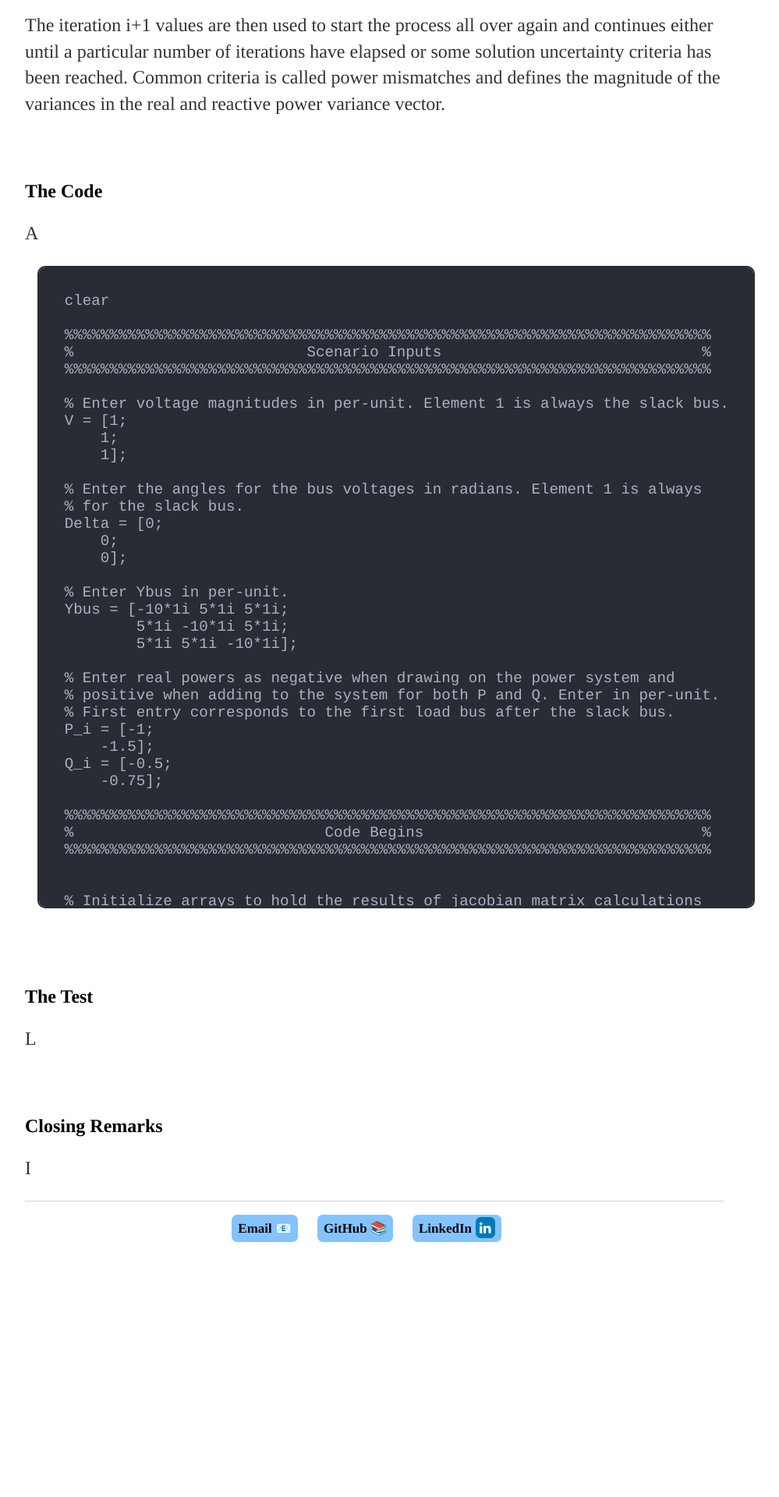
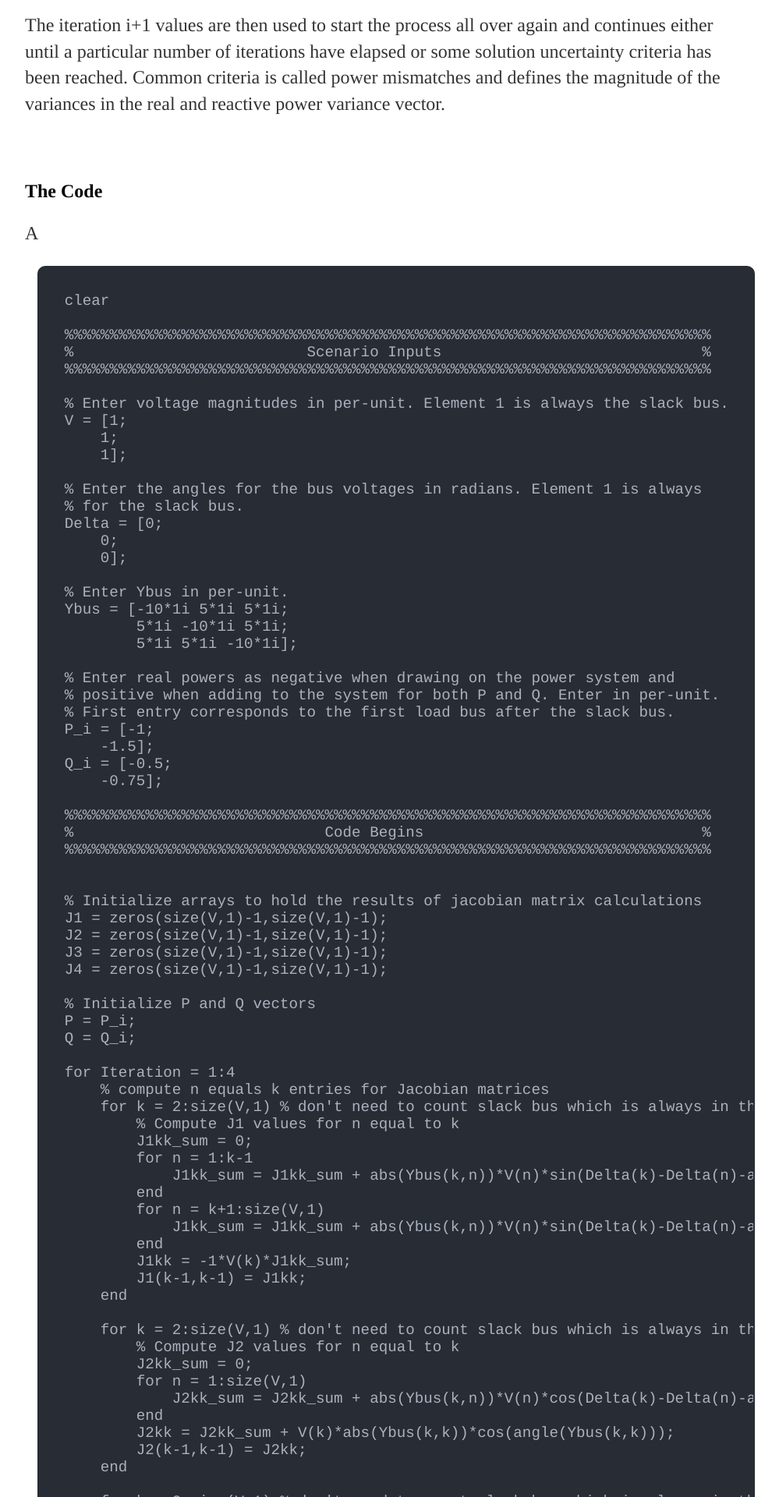
Before and after one commit to MalcolmHodgins/MalcolmHodgins.github.io, a Jekyll site: the page built from _posts/2022-06-22-Power Flow Solution by Newton Raphson.md, in a window 1280 px wide. Shown: the part 4480-6400 px from the top of the page at 78% size, without its empty margins (160-1159 px from the left). Built offline with Jekyll 4.4.1, drawn with Linux system fonts in a browser that asks for light colours; before the commit the page ends 6128 px from its top, so only the background shows below that.

Commit message:
power flow post edit

```diff
--- a/_posts/2022-06-22-Power Flow Solution by Newton Raphson.md
+++ b/_posts/2022-06-22-Power Flow Solution by Newton Raphson.md
@@ -95,7 +95,7 @@ date: 2022-06-22
     </p>
     <p>
       <pre>
-  <code class="codebox" style="height:800px;">
+  <code class="codebox" style="overflow-x:hidden;">
   clear
 
   %%%%%%%%%%%%%%%%%%%%%%%%%%%%%%%%%%%%%%%%%%%%%%%%%%%%%%%%%%%%%%%%%%%%%%%%
```
